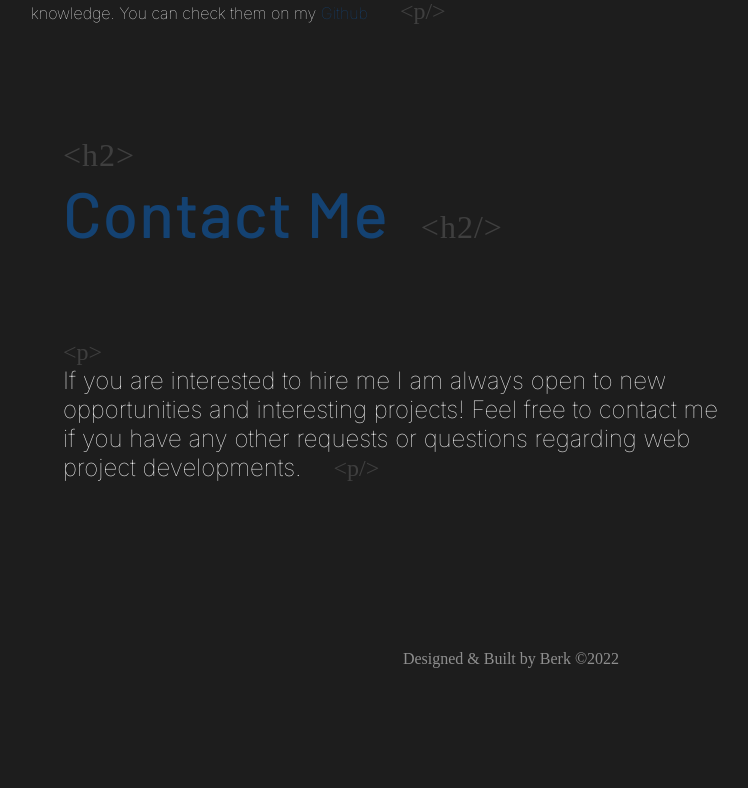
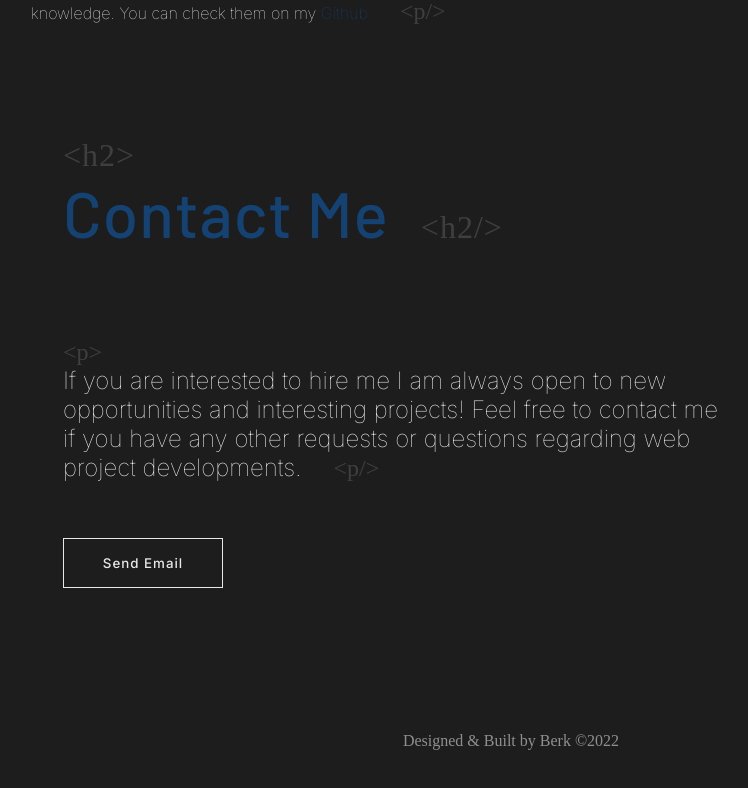
Before and after one commit to berkbeleli/personal-portfolio, a React (Create React App) app: page / in a window 1280 px wide. Shown: the part 2132-2920 px from the top of the page, without its empty margins (289-1037 px from the left). Before the commit the page ends 2880 px from the top, so only its background shows below. Built offline with nearby package versions, Linux system fonts and the light colour scheme; a web font is replaced by a local one.

Commit message:
Updated Download Resume Icon

```diff
--- a/src/routes/about/AboutMe.js
+++ b/src/routes/about/AboutMe.js
@@ -8,7 +8,7 @@ const AboutMe = () => {
 		  to consistency, meeting deadlines, and utilizing all available resources
 		  to achieve results. I enjoy creating beautiful, accessible, and
 		  responsive websites using HTML, CSS, Tailwind, Sass, SCSS, Vanilla
-		  JavaScript, React, Angular, Java, Spring. Effective use of time, problem-solving, and
+		  JavaScript, React, Angular, Java, Spring Framework. Effective use of time, problem-solving, and
 		  communication skills help me show a positive attitude in complex
 		  situations, and my desire to learn quickly adapts me to changing
 		  situations.
--- a/src/routes/about/DownloadResume.js
+++ b/src/routes/about/DownloadResume.js
@@ -1,4 +1,4 @@
-import DownloadIcon from "../../assets/images/download.png";
+import DownloadIcon from "../../assets/images/download.svg";
 
 const DownloadResume = () => {
   return (
--- a/src/routes/home/Contact-Preview.js
+++ b/src/routes/home/Contact-Preview.js
@@ -1,3 +1,4 @@
+import SendEmail from '../../components/SendEmail';
 const ContactPreview = () => {
   return (
     <article className="contact">
@@ -7,6 +8,7 @@ const ContactPreview = () => {
         and interesting projects! Feel free to contact me if you have any other
         requests or questions regarding web project developments.
       </p>
+      <SendEmail />
     </article>
   );
 };
```
Also changed, not shown: src/assets/images/download.png (deleted), src/assets/images/download.svg (added).
